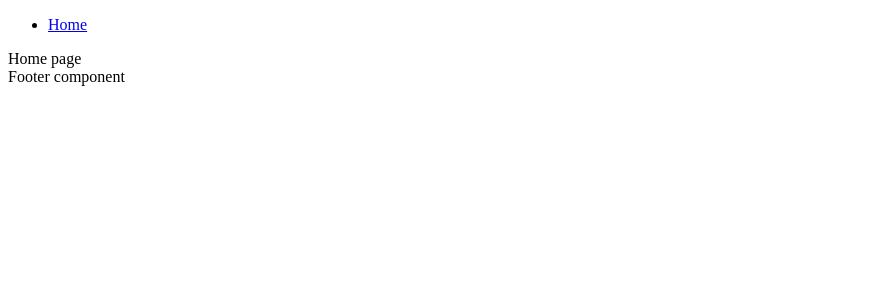
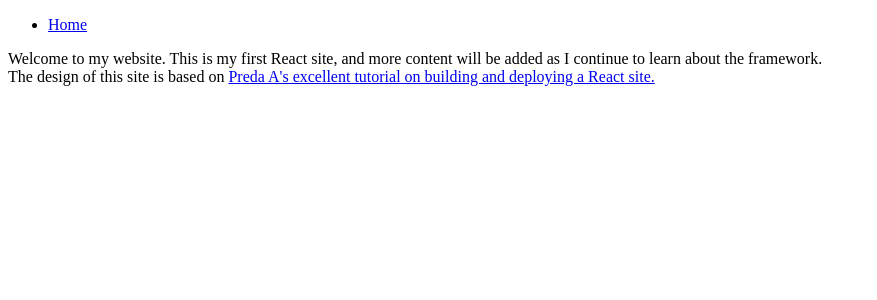
Before and after one commit to jessefarnham/website, a React app: page / in a window 1280 px wide. Shown: the top 300 px of the page, without its empty margins (0-877 px from the left). Built offline with nearby package versions, Linux system fonts and the light colour scheme; the HTML template or start-up script is replaced by a standard one.

Commit message:
Add semantic UI and basic content

```diff
--- a/package.json
+++ b/package.json
@@ -34,6 +34,7 @@
     "react-dom": "^16.9.0",
     "react-router": "^5.0.1",
     "react-router-dom": "^5.0.1",
+    "semantic-ui-react": "^0.88.0",
     "webpack": "^4.39.3"
   },
   "devDependencies": {
--- a/react-client/src/Components/FooterComponent/Footer.jsx
+++ b/react-client/src/Components/FooterComponent/Footer.jsx
@@ -4,7 +4,10 @@ class Footer extends Component {
       return (
             <footer>
               <div>
-                Footer component
+                The design of this site is based on {" "}
+                <a href="https://medium.com/@Preda/getting-started-on-building-a-personal-website-with-react-b44ee93b1710">
+                Preda A's excellent tutorial on building and deploying
+                a React site.</a>
               </div>
             </footer>
           )
--- a/react-client/src/Components/HomePage.jsx
+++ b/react-client/src/Components/HomePage.jsx
@@ -3,7 +3,9 @@ class HomePage extends Component {
   render() {
       return (
             <div>
-              Home page
+              Welcome to my website. This is my first React site,
+              and more content will be added as I continue
+              to learn about the framework.
             </div>
           )
     }
```
Also changed, not shown: 1 other file (tests, documents, lock files or other folders).
